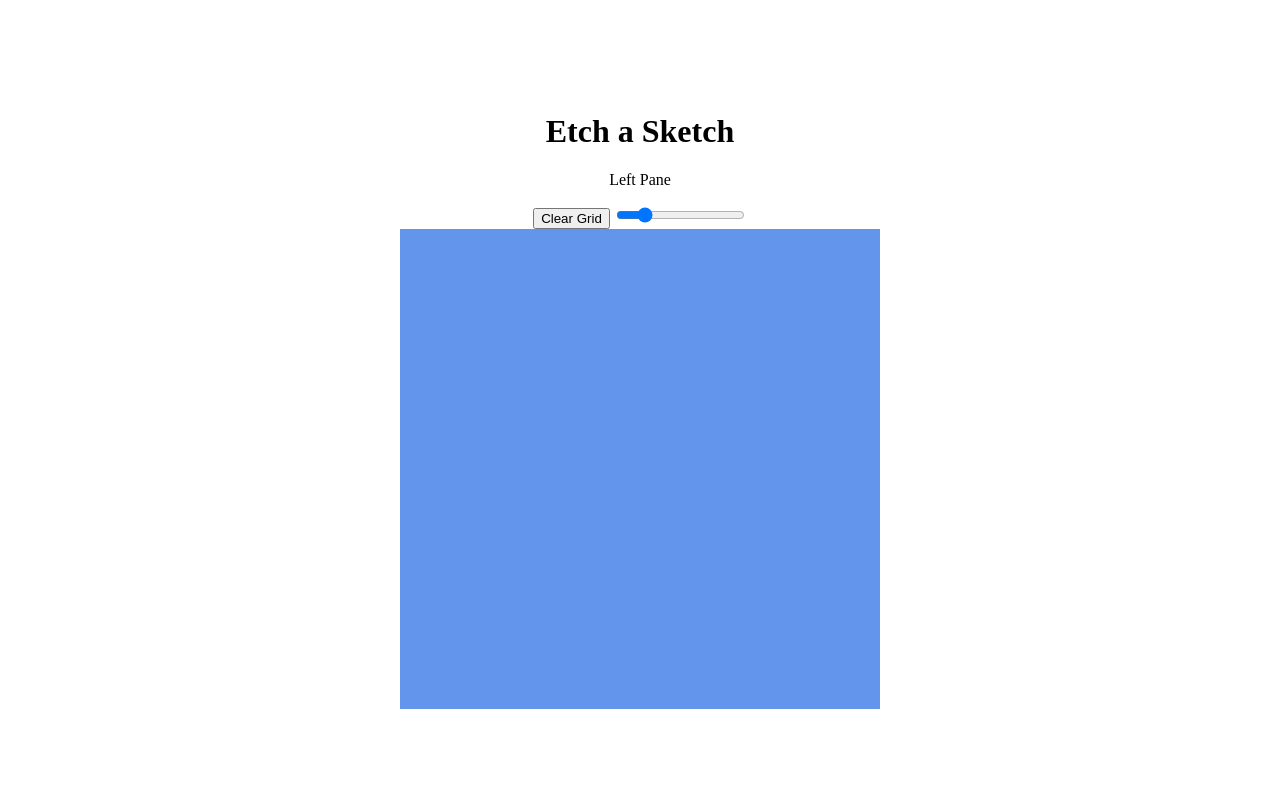
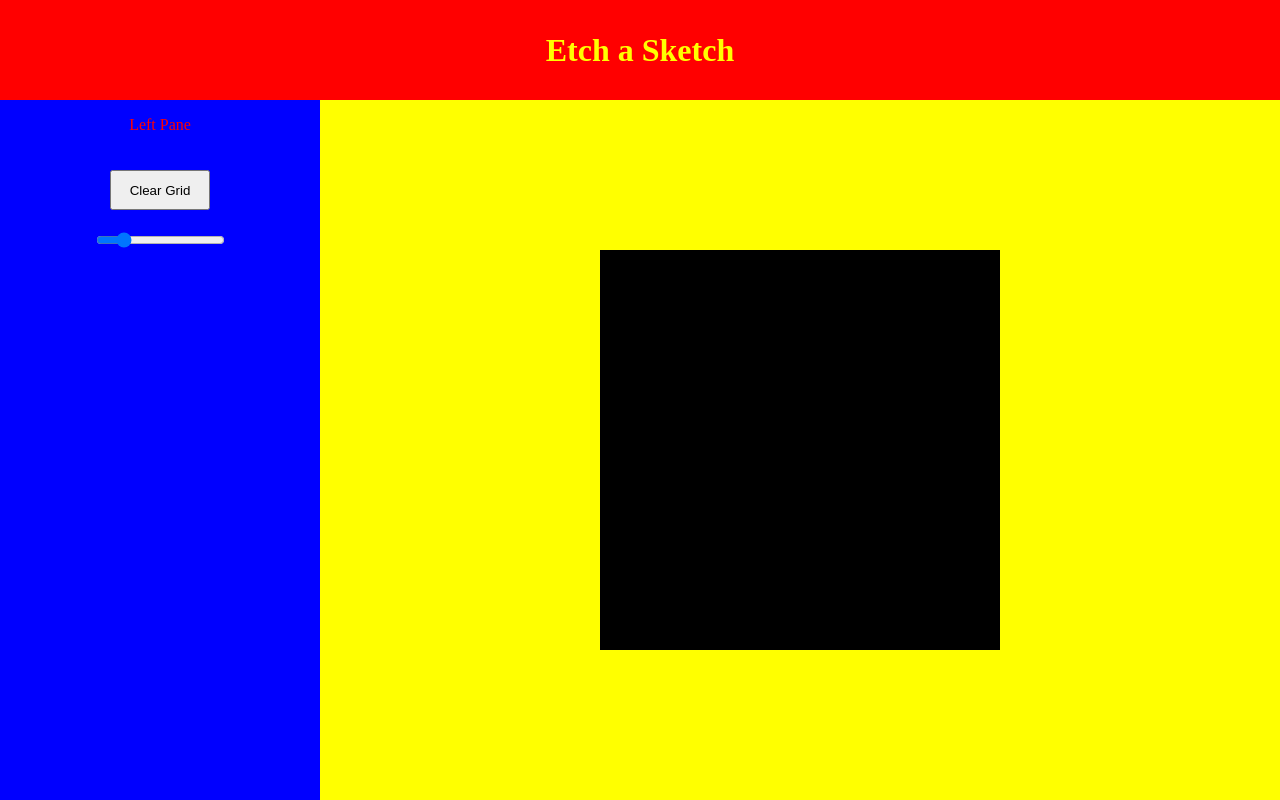
Before and after one commit to dav3white/etch-a-sketch, a plain HTML site: page index.html in a window 1280 px wide. Drawn offline with Linux system fonts and the light colour scheme.

Commit message:
Add flexbox styles

```diff
--- a/styles.css
+++ b/styles.css
@@ -1,10 +1,11 @@
 /* Styles go here */
+
 #grid {
     display: flex;
     flex-wrap: wrap;
-    background-color: cornflowerblue;
-    height: 480px;
-    width: 480px;
+    background-color: black;
+    height: 400px;
+    width: 400px;
 }
 
 .cell {
@@ -15,17 +16,52 @@
     margin: auto;
 }
 
-html, body {
-    height: 100%;
+body {
+    margin: 0;
 }
 
-html {
-    display: table;
-    margin: auto;
+#header {
+    background-color: red;
+    display: flex;
+    flex-direction: row;
+    align-items: center;
+    justify-content: center;
+    height: 100px;
+    color: yellow;
 }
 
-body {
-    display: table-cell;
-    vertical-align: middle;
-    text-align: center;
+#content {
+    display: flex;
+    flex-direction: row;
+    flex-grow: 1;
 }
+
+#wrapper {
+    height: 100vh;
+    display: flex;
+    flex-direction: column;
+}
+
+#left-pane {
+    display: flex;
+    flex-direction: column;
+    background-color: blue;
+    color: red;
+    width: 25%;
+    align-items: center;
+    gap: 20px;
+}
+
+#main {
+    display: flex;
+    flex-direction: column;
+    background-color: yellow;
+    align-items: center;
+    justify-content: center;
+    flex-grow: 1;
+}
+
+button {
+    width: 100px;
+    height: 40px;
+}
```
